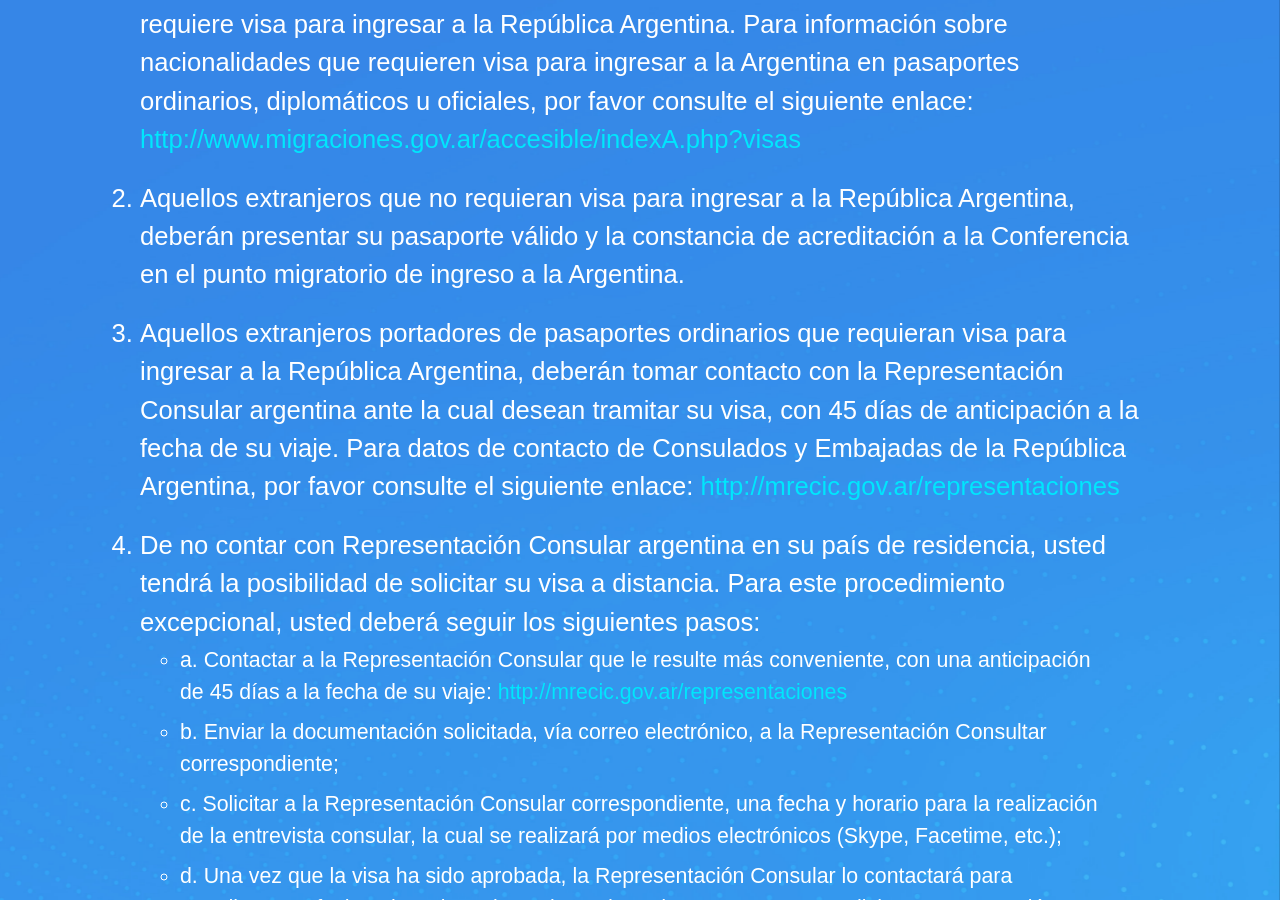
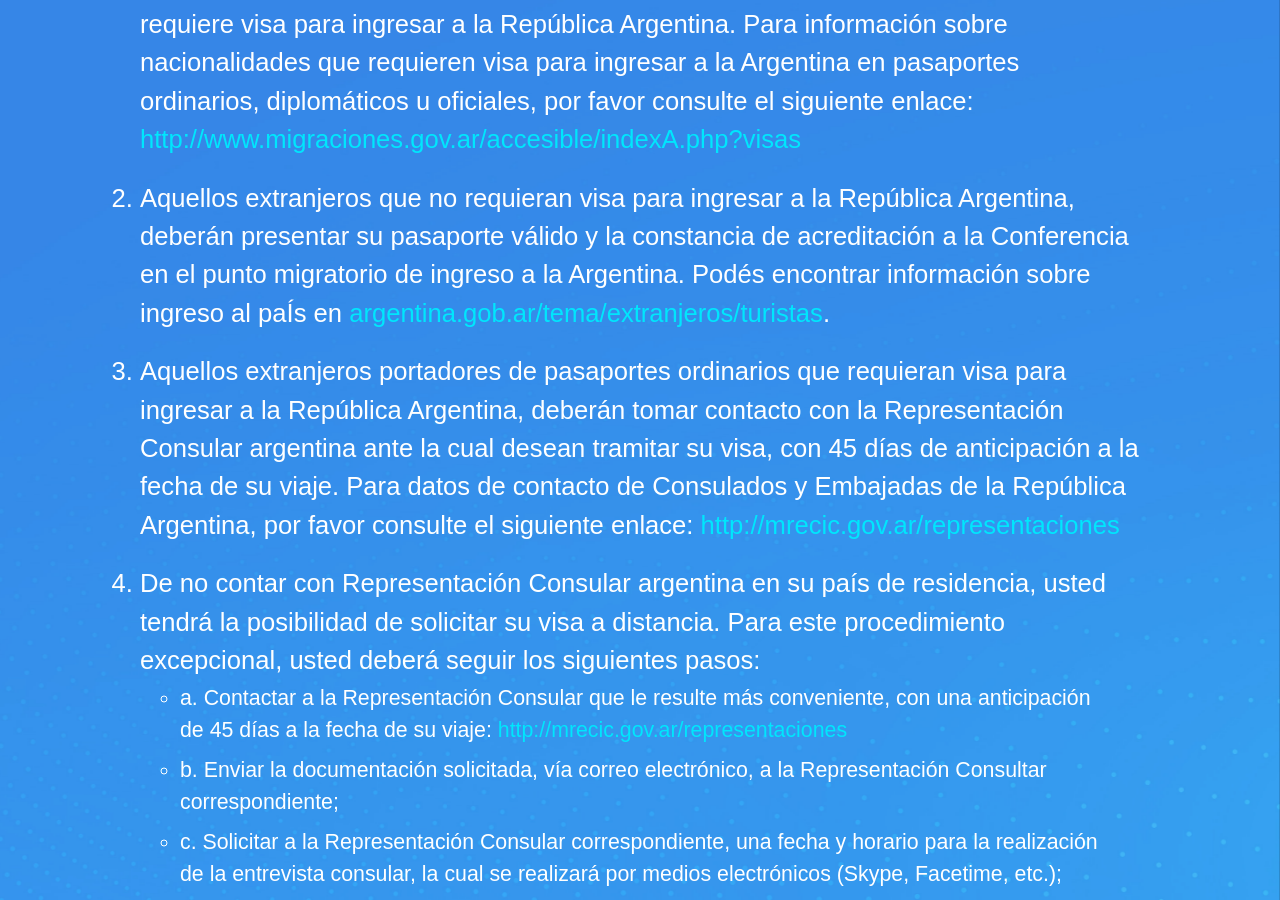
Before and after one commit to ccmdesign-archives/iodc18, a Jekyll site: the page built from source/faq_es.html, in a window 1280 px wide and 900 px high, scrolled down 2754 px. Built offline with Jekyll 4.4.1, drawn with Linux system fonts in a browser that asks for light colours; some web fonts are replaced.

Commit message:
Correct errors

```diff
--- a/source/faq_es.html
+++ b/source/faq_es.html
@@ -154,6 +154,8 @@
         <span>Aquellos extranjeros que no requieran visa para ingresar a la República Argentina, deberán presentar su pasaporte
           válido y la constancia de acreditación a la Conferencia en el punto migratorio de ingreso a la Argentina.
         </span>
+        <span>Podés encontrar información sobre ingreso al pa&Iacute;s en
+          <a href="http://argentina.gob.ar/tema/extranjeros/turistas">argentina.gob.ar/tema/extranjeros/turistas</a>.</span>
       </li>
       <li>
         <span>Aquellos extranjeros portadores de pasaportes ordinarios que requieran visa para ingresar a la República Argentina,
```
Also changed, not shown: source/faq.html (+13 -10 lines).
